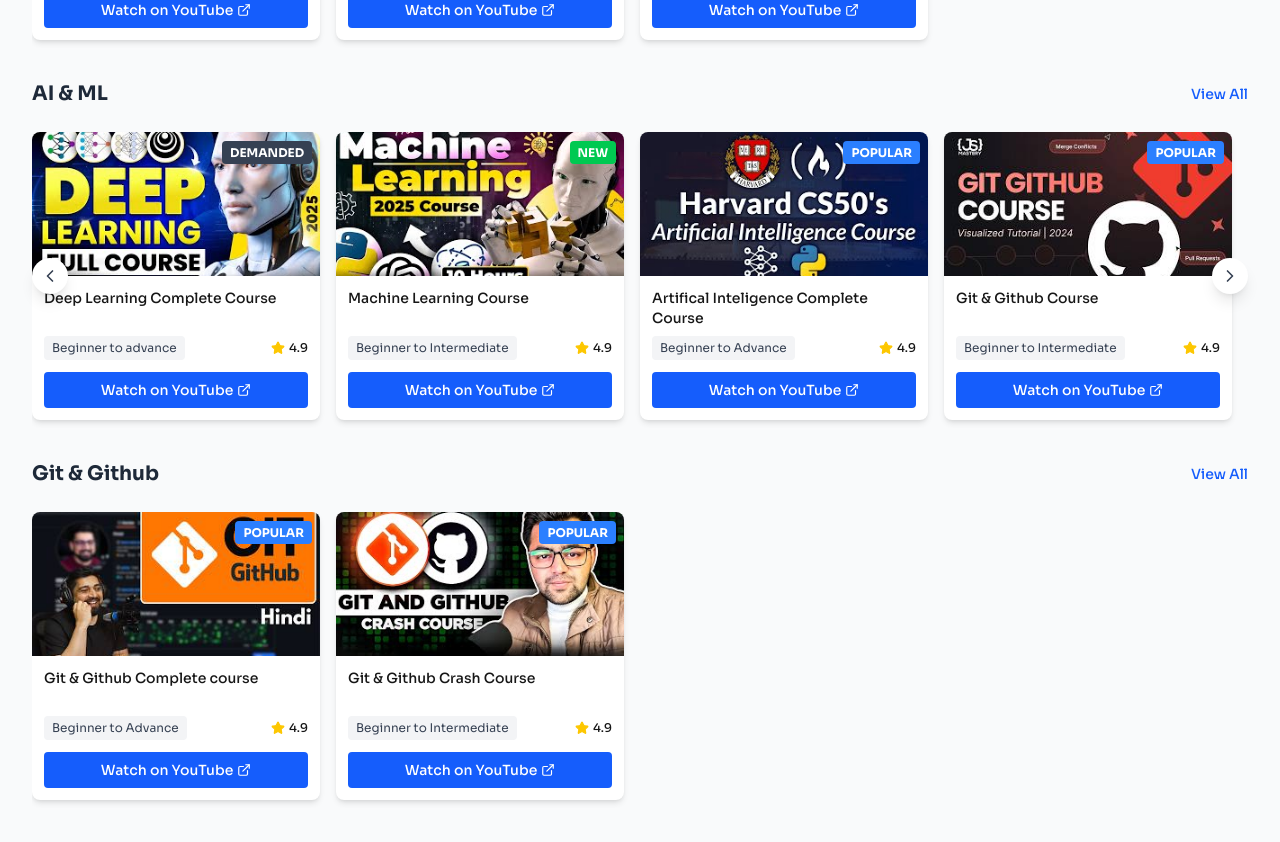
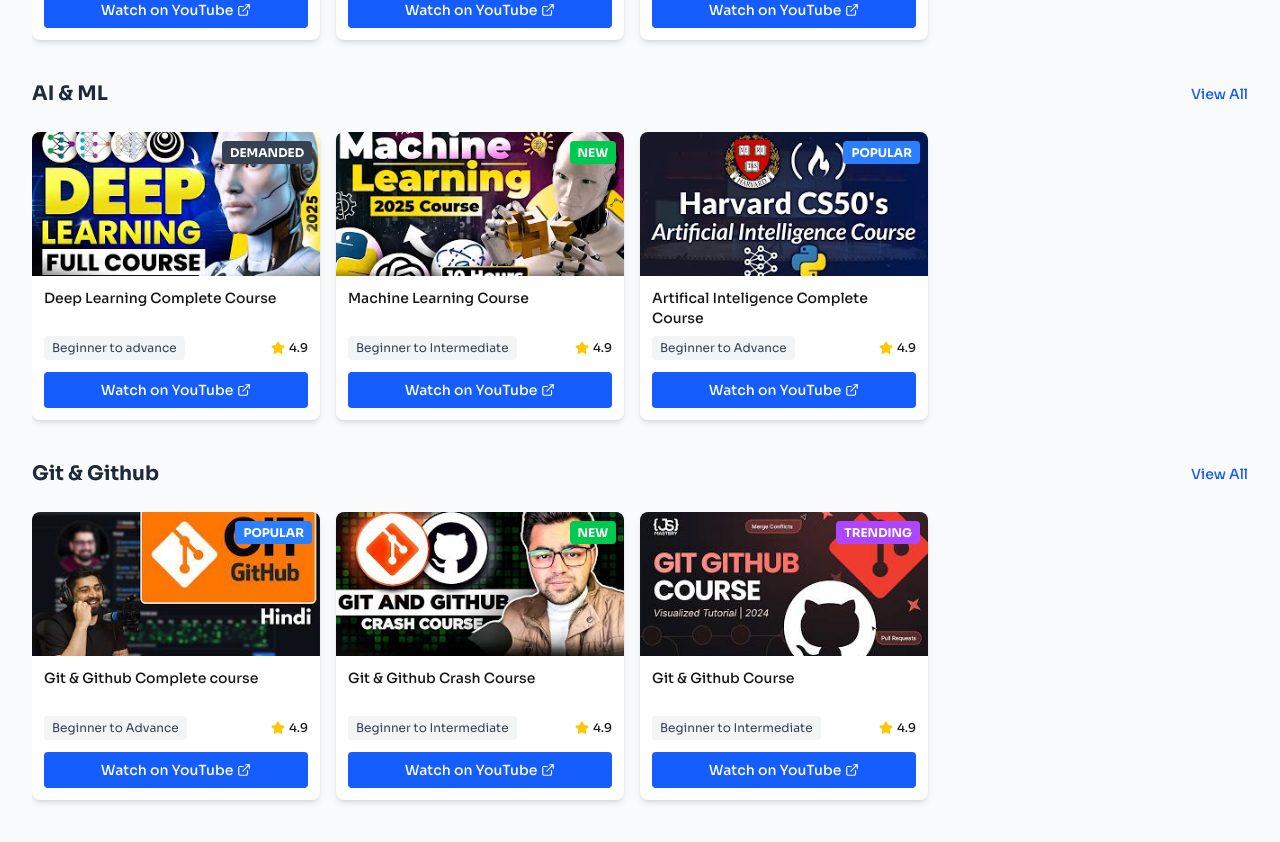
Before and after one commit to roadmapfinder/roadmapfinder, a Next.js app: page /Courses in a window 1280 px wide. Shown: the part 3980-4822 px from the top of the page. Built offline with nearby package versions, Linux system fonts and the light colour scheme.

Commit message:
New Course

```diff
--- a/app/Courses/coursePage.jsx
+++ b/app/Courses/coursePage.jsx
@@ -595,17 +595,17 @@
       rating: 4.9,
       image: githubh,
       videoId: "https://youtu.be/RDxQEzXN8AU",
-      badge: "POPULAR",
+      badge: "NEW",
     },
     {
       id: 42,
-      category: "AI & ML",
+      category: "Git & Github",
       title: "Git & Github  Course",
       level: "Beginner to Intermediate",
       rating: 4.9,
       image: githube,
       videoId: "https://youtu.be/S7XpTAnSDL4",
-      badge: "POPULAR",
+      badge: "TRENDING",
     },
   ];
 
```
Also changed, not shown: generated-icon.png (added), 1 other file (tests, documents, lock files or other folders).
